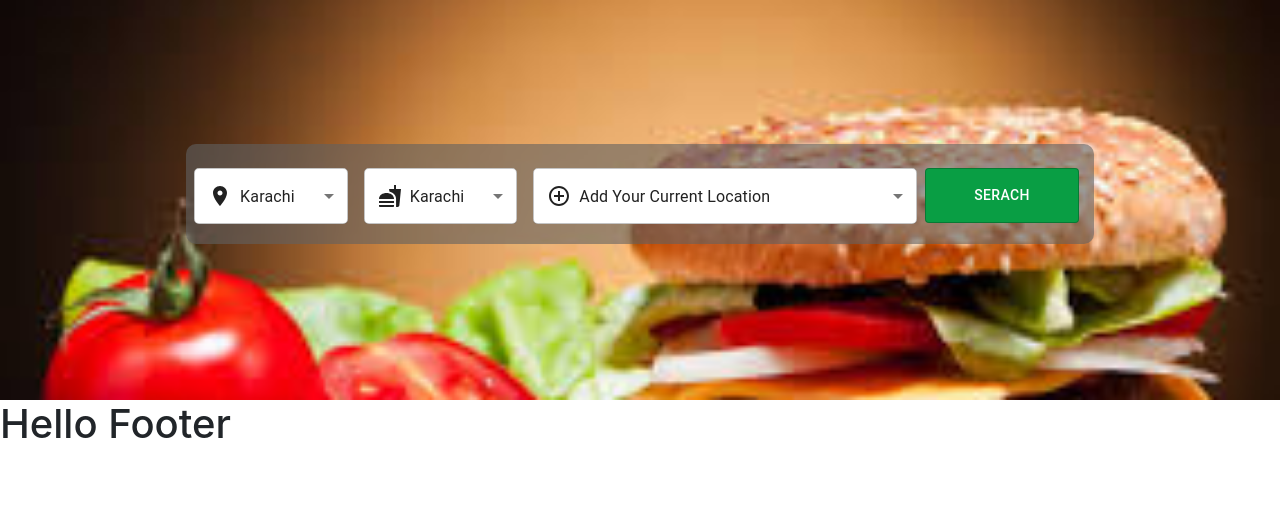
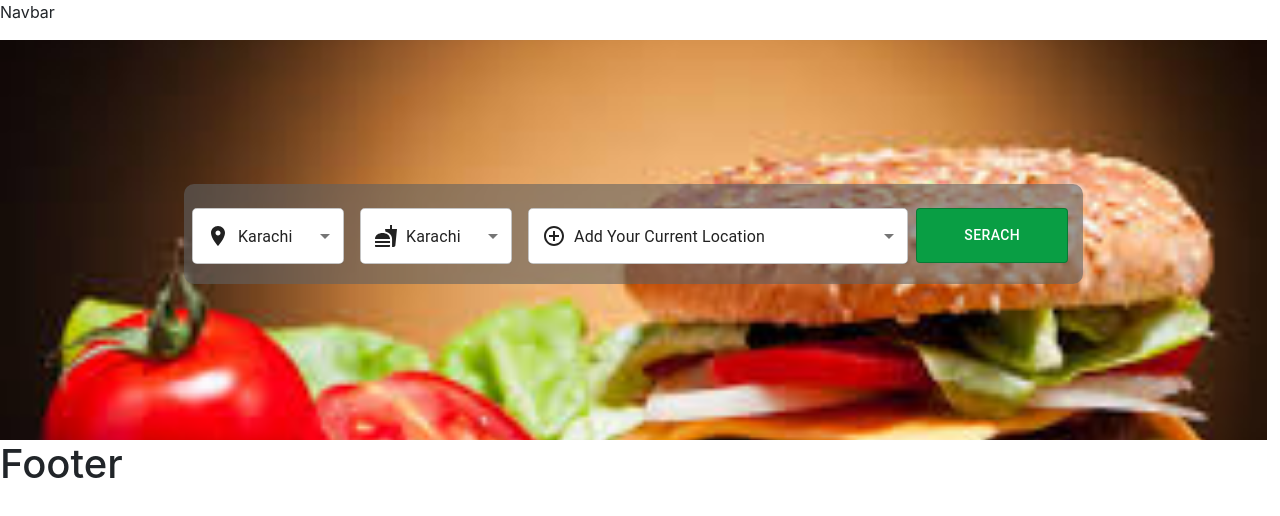
Before and after one commit to fareedagha/zomato, a React (Create React App) app: page / in a window 1280 px wide. Shown: the top 516 px of the page. Built offline with nearby package versions, Linux system fonts and the light colour scheme.

Commit message:
Slider Done

```diff
--- a/src/components/footer/index.jsx
+++ b/src/components/footer/index.jsx
@@ -3,6 +3,6 @@ import React from 'react';
 export default function Footer() {
     return(
     <div>
-        <h1> Hello Footer</h1>
+        <h1>Footer</h1>
     </div>
 )}
--- a/src/components/navbar/index.jsx
+++ b/src/components/navbar/index.jsx
@@ -3,6 +3,6 @@ import React from 'react';
 export default function Navbar() {
     return(
         <div>
-
+          <p>Navbar</p>
         </div>
     )}
--- a/src/components/slider/index.jsx
+++ b/src/components/slider/index.jsx
@@ -64,7 +64,7 @@ const useStyles = makeStyles(theme => ({
       backgroundPosition: 'center',
       backgroundSize: 'cover',
       backgroundRepeat: 'no-repeat',
-      width: '100vw',
+      width: '99vw',
       height: '50vh'
     }
 
```
